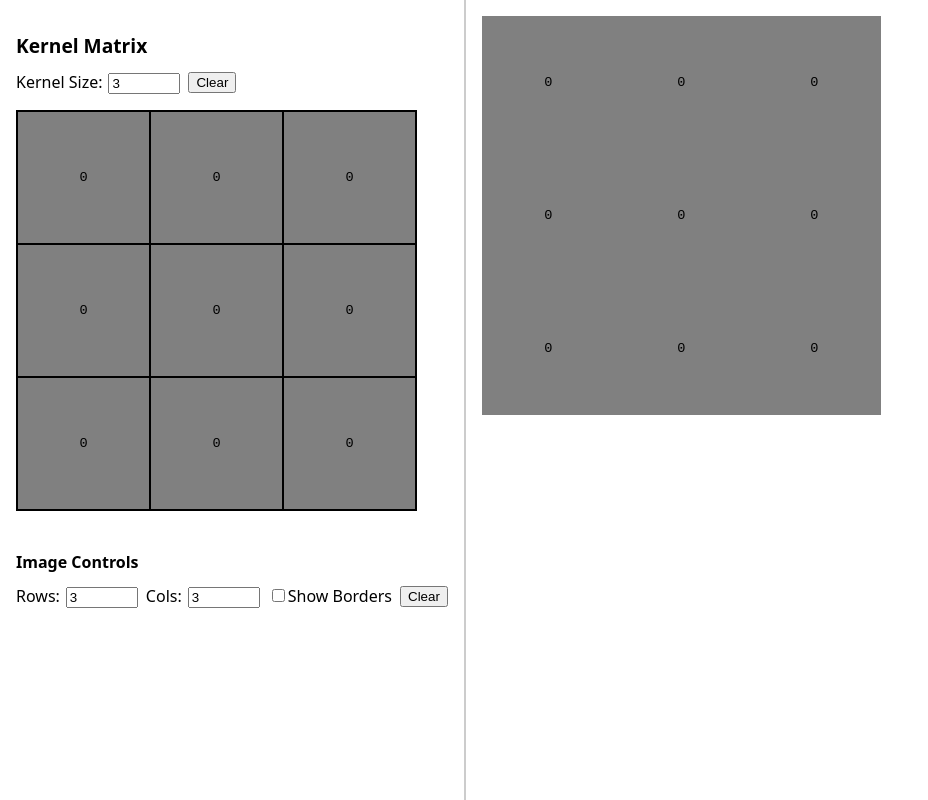
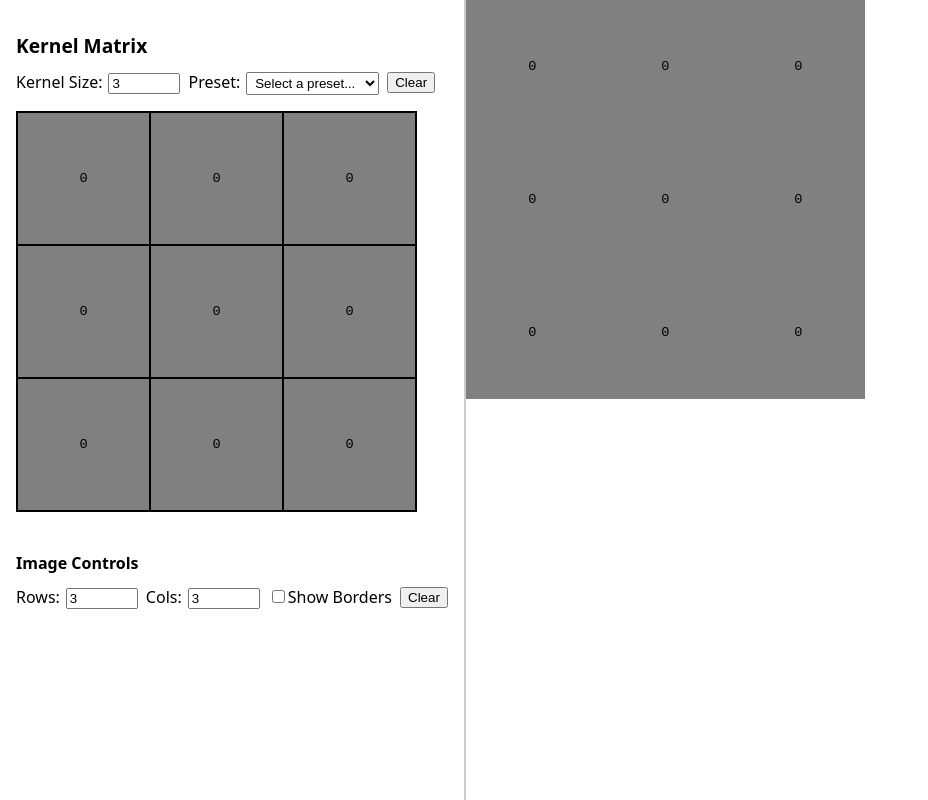
Before and after one commit to fletchgraham/convolve, a Next.js app: page / in a window 1280 px wide. Shown: the whole page, without its empty margins (0-928 px from the left). Built offline with nearby package versions, Linux system fonts and the light colour scheme.

Commit message:
add presets

```diff
--- a/app/page.jsx
+++ b/app/page.jsx
@@ -7,9 +7,7 @@ export default function Page() {
   return (
     <div style={{ display: "flex", minHeight: "100vh" }}>
       <ControlPanel />
-      <div style={{ flex: 1, padding: 16 }}>
-        <ImagePanel />
-      </div>
+      <ImagePanel />
     </div>
   );
 }
--- a/components/cell.jsx
+++ b/components/cell.jsx
@@ -1,6 +1,11 @@
 "use client";
 
-export default function Cell({ value, onChange, showBorders = true, color = "blue" }) {
+export default function Cell({
+  value,
+  onChange,
+  showBorders = true,
+  color = "blue",
+}) {
   const containerStyle = {
     display: "flex",
     width: "100%",
--- a/components/editable-grid.jsx
+++ b/components/editable-grid.jsx
@@ -11,7 +11,7 @@ export default function EditableGrid({
   const colCount = grid[0]?.length || 0;
 
   // Calculate min and max values in the grid for color mapping
-  const flatValues = grid.flat().map(value => parseFloat(value) || 0);
+  const flatValues = grid.flat().map((value) => parseFloat(value) || 0);
   const minValue = Math.min(...flatValues);
   const maxValue = Math.max(...flatValues);
   const valueRange = maxValue - minValue;
--- a/components/kernel-component.jsx
+++ b/components/kernel-component.jsx
@@ -6,6 +6,7 @@ import {
   kernelSizeAtom,
   setKernelSizeAtom,
   clearKernelAtom,
+  setKernelPresetAtom,
 } from "../state/gridAtoms";
 import EditableGrid from "./editable-grid";
 import KernelControls from "./kernel-controls";
@@ -15,6 +16,7 @@ export default function KernelComponent() {
   const kernelSize = useAtomValue(kernelSizeAtom);
   const setKernelSize = useSetAtom(setKernelSizeAtom);
   const clearKernel = useSetAtom(clearKernelAtom);
+  const setKernelPreset = useSetAtom(setKernelPresetAtom);
 
   const handleKernelCellChange = (r, c, value) => {
     setKernel((prev) => {
@@ -32,6 +34,12 @@ export default function KernelComponent() {
     clearKernel();
   };
 
+  const handlePresetSelect = (presetKey) => {
+    if (presetKey) {
+      setKernelPreset(presetKey);
+    }
+  };
+
   const titleStyle = {
     fontSize: "1.2rem",
     fontWeight: "bold",
@@ -45,6 +53,7 @@ export default function KernelComponent() {
         kernelSize={kernelSize}
         onResize={handleKernelResize}
         onClear={handleKernelClear}
+        onPresetSelect={handlePresetSelect}
       />
       <EditableGrid grid={kernel} onCellChange={handleKernelCellChange} />
     </div>
--- a/components/kernel-controls.jsx
+++ b/components/kernel-controls.jsx
@@ -1,16 +1,29 @@
 "use client";
 
-export default function KernelControls({ kernelSize, onResize, onClear }) {
+import { kernelPresets } from "../state/gridAtoms";
+
+export default function KernelControls({
+  kernelSize,
+  onResize,
+  onClear,
+  onPresetSelect,
+}) {
   const controlsStyle = {
     marginBottom: 8,
     display: "flex",
     gap: 8,
     alignItems: "center",
+    flexWrap: "wrap",
   };
 
   const inputStyle = {
     width: 64,
     marginLeft: 6,
+  };
+
+  const selectStyle = {
+    marginLeft: 6,
+    padding: "2px 4px",
   };
 
   return (
@@ -26,6 +39,23 @@ export default function KernelControls({ kernelSize, onResize, onClear }) {
           style={inputStyle}
         />
       </label>
+
+      <label>
+        Preset:
+        <select
+          onChange={(e) => onPresetSelect(e.target.value)}
+          style={selectStyle}
+          defaultValue=""
+        >
+          <option value="">Select a preset...</option>
+          {Object.entries(kernelPresets).map(([key, preset]) => (
+            <option key={key} value={key}>
+              {preset.name}
+            </option>
+          ))}
+        </select>
+      </label>
+
       <button onClick={() => onClear()}>Clear</button>
     </div>
   );
--- a/state/gridAtoms.js
+++ b/state/gridAtoms.js
@@ -69,3 +69,89 @@ export const clearKernelAtom = atom(null, (get, set) => {
     Array.from({ length: size }, () => Array.from({ length: size }, () => ""))
   );
 });
+
+// Kernel presets based on common image processing kernels
+export const kernelPresets = {
+  identity: {
+    name: "Identity",
+    matrix: [
+      [0, 0, 0],
+      [0, 1, 0],
+      [0, 0, 0],
+    ],
+  },
+  boxBlur: {
+    name: "Box Blur",
+    matrix: [
+      [1 / 9, 1 / 9, 1 / 9],
+      [1 / 9, 1 / 9, 1 / 9],
+      [1 / 9, 1 / 9, 1 / 9],
+    ],
+  },
+  gaussianBlur: {
+    name: "Gaussian Blur",
+    matrix: [
+      [1 / 16, 2 / 16, 1 / 16],
+      [2 / 16, 4 / 16, 2 / 16],
+      [1 / 16, 2 / 16, 1 / 16],
+    ],
+  },
+  sharpen: {
+    name: "Sharpen",
+    matrix: [
+      [0, -1, 0],
+      [-1, 5, -1],
+      [0, -1, 0],
+    ],
+  },
+  edgeDetection: {
+    name: "Edge Detection",
+    matrix: [
+      [0, 1, 0],
+      [1, -4, 1],
+      [0, 1, 0],
+    ],
+  },
+  edgeDetection2: {
+    name: "Edge Detection 2",
+    matrix: [
+      [-1, -1, -1],
+      [-1, 8, -1],
+      [-1, -1, -1],
+    ],
+  },
+  emboss: {
+    name: "Emboss",
+    matrix: [
+      [-2, -1, 0],
+      [-1, 1, 1],
+      [0, 1, 2],
+    ],
+  },
+  sobelX: {
+    name: "Sobel X",
+    matrix: [
+      [-1, 0, 1],
+      [-2, 0, 2],
+      [-1, 0, 1],
+    ],
+  },
+  sobelY: {
+    name: "Sobel Y",
+    matrix: [
+      [-1, -2, -1],
+      [0, 0, 0],
+      [1, 2, 1],
+    ],
+  },
+};
+
+export const setKernelPresetAtom = atom(null, (get, set, presetKey) => {
+  const preset = kernelPresets[presetKey];
+  if (preset) {
+    set(
+      kernelAtom,
+      preset.matrix.map((row) => row.map((val) => val.toString()))
+    );
+  }
+});
```
